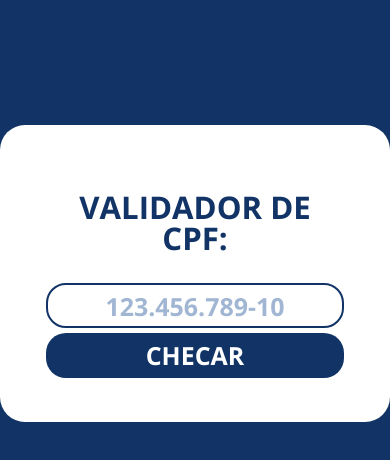
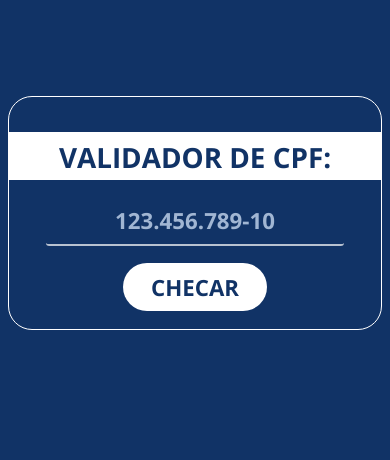
Before and after one commit to LeoMSSilva/LeoMSSilva-Validador-de-Cpf-js, a plain HTML site: page index.html in a window 390 px wide. Drawn offline with nearby package versions, Linux system fonts and the light colour scheme.

Commit message:
Atualização na apresentação e descrição do projeto

```diff
--- a/assets/css/style.css
+++ b/assets/css/style.css
@@ -1,71 +1,125 @@
 @import url('https://fonts.googleapis.com/css?family=Open+Sans:400,700&display=swap');
-:root{
+:root {
     --primary-color: #113366;
-    --primary-color-ligth: #2c7cf3;
-    --primary-color-disable: #a1b6d3;
+    --second-color: #2c7cf3;
+    --disable-color: #a1b6d3;
 }
 
-*{
+* {
     outline: 0;
     font-family: 'Open sans', sans-serif;
-    color: var(--primary-color);
     font-weight: bold;
     text-align: center;
     box-sizing: border-box;
     text-transform: uppercase;
+    margin: 0;
+    padding: 0;
 }
 
-body{
-    margin: 0;
-    padding: 0;
+body {
     background-color: var(--primary-color);
-    font-size: 1.3em;
-    line-height: 1.5em;
 }
 
-.container{
-    max-width: 500px;
-    margin: 6em auto;
-    padding: 2em 2.2em;
-    border-radius: 25px;
-    background: #fff;
+.container {
+    line-height: 1.8em;
+    font-size: 1.3em;
+    max-width: 25rem;
+    max-height: 18rem;
+    margin: 6rem auto;
+    padding: 2rem 0rem 1rem;
+    border-radius: 1.5rem;
+    border: solid 1px #ffffff;
 }
 
-input, button{
-    width: 100%;
-    height: 1.8em;
-    font-size: 1.2em;
-    margin: 0.1em 0;
-    border-radius: 20px;
+h1 {
+    padding: 0.4rem 0rem;
+    margin: 0.2rem 0 1rem;
 }
 
-input{
-    border: 2px solid var(--primary-color);
+h1, input, button {
+    background-color: #ffffff;
+    color: var(--primary-color);
+    height: 3rem;
 }
 
-button{
+input, button {
+/*
+height: 1.8em;
+font-size: 1.2em;
+margin: 0.1em 0;
+border-radius: 20px;
+*/
+}
+
+input {
+    font-size: 1.2em;
+    color: #ffffff;
+    margin: 0.1rem auto 1rem;
+    background-color: var(--primary-color);
+    width: 80%;
     border: none;
+    border-bottom: 0.18rem solid rgba(255,255,255,0.7);
+    border-radius: 0.2rem;
+}
+
+input:focus{
+    border: none;
+}
+
+button {
+    width: 9rem;
+    font-size: 1.2em;
+    border-radius: 20rem;
+    border: none;
+    cursor: pointer;
+    margin: 0.1rem auto;
+}
+
+button:hover {
+    background-color: var(--second-color);
+    color: #ffffff;
+}
+
+#resultado {
     background-color: var(--primary-color);
     color: #ffffff;
-    cursor: pointer;
-}
-
-button:hover{
-    background-color: var(--primary-color-ligth);
+    width: 15rem;
+    margin: 0 auto;
 }
 
 ::-webkit-input-placeholder {
-    color: var(--primary-color-disable);
+    color: var(--disable-color);
 }
 
 :-moz-placeholder {
-    color: var(--primary-color-disable);
+    color: var(--disable-color);
 }
 
 ::-moz-placeholder {
-    color: var(--primary-color-disable);
+    color: var(--disable-color);
 }
 
 :-ms-input-placeholder {
-    color: var(--primary-color-disable);
- }
+    color: var(--disable-color);
+}
+
+@media only screen and (max-width: 768px) {
+    .container {
+        margin: 6rem auto;
+        line-height: 1.9em;
+        font-size: 1.2em;
+    }
+}
+
+@media only screen and (max-width: 576px) {
+    .container {
+        line-height: 2em;
+        font-size: 1.16em;
+    }
+}
+
+@media only screen and (max-width: 420px) {
+    .container {
+        margin: 6rem 0.5rem;
+    }
+}
--- a/assets/js/main.js
+++ b/assets/js/main.js
@@ -13,24 +13,38 @@ Cpf.prototype.criaDigito = (cpfParcial) => {
     const cpfArray = Array.from(cpfParcial);
     let tamanho = cpfArray.length + 1;
     let digito = cpfArray.reduce((a, v) => {
-        a += Number(v)*tamanho;
+        a += Number(v) * tamanho;
         tamanho--;
         return a;
     }, 0);
     digito = 11 - digito % 11;
-    return digito>9?'0':String(digito);
+    return digito > 9 ? '0' : String(digito);
 }
 
 Cpf.prototype.valida = function () {
     if (typeof this.cpfLimpo === 'undefined' || this.cpfLimpo.length !== 11 || this.isSequence()) return false;
-    let cpfParcial = this.cpfLimpo.slice(0,-2);
+    let cpfParcial = this.cpfLimpo.slice(0, -2);
     const digito1 = this.criaDigito(cpfParcial);
     const digito2 = this.criaDigito(cpfParcial + digito1);
-    return (cpfParcial+digito1+digito2) === this.cpfLimpo;
+    return (cpfParcial + digito1 + digito2) === this.cpfLimpo;
+}
+
+Cpf.prototype.formataCpf = function (cpf) {
+    cpf += '00000000000';
+    return (
+        cpf.slice(0, 3) + '.' +
+        cpf.slice(3, 6) + '.' +
+        cpf.slice(6, 9) + '-' +
+        cpf.slice(9, 11)
+    );
 }
 
 document.addEventListener('submit', e => {
     e.preventDefault();
-    const cpf1 = new Cpf(document.querySelector('#cpf').value);
-    alert(`${cpf1.cpfLimpo} é um ${cpf1.valida()?'CPF válido':'CPF inválido'}`);
+    const cpf = document.querySelector('#cpf');
+    const cpf1 = new Cpf(cpf.value);
+    const cpfLimpo = cpf1.formataCpf(cpf1.cpfLimpo);
+    cpf.value = cpfLimpo;
+    cpf1.valida()?cpf.style.color = '#00ff00':cpf.style.color = '#ff0000';
+    setTimeout(() => alert(`${cpfLimpo} ${cpf1.valida()?'é um CPF válido':'é um CPF inválido'}`), 1);
 });
--- a/index.html
+++ b/index.html
@@ -5,7 +5,7 @@
         <meta charset="UTF-8">
         <meta name="viewport" content="width=device-width, initial-scale=1.0">
         <meta http-equiv="X-UA-Compatible" content="ie=edge">
-        <title></title>
+        <title>Validador de CPF</title>
         <link rel="stylesheet" href="./assets/css/style.css">
     </head>
 
```
Also changed, not shown: 1 other file.
